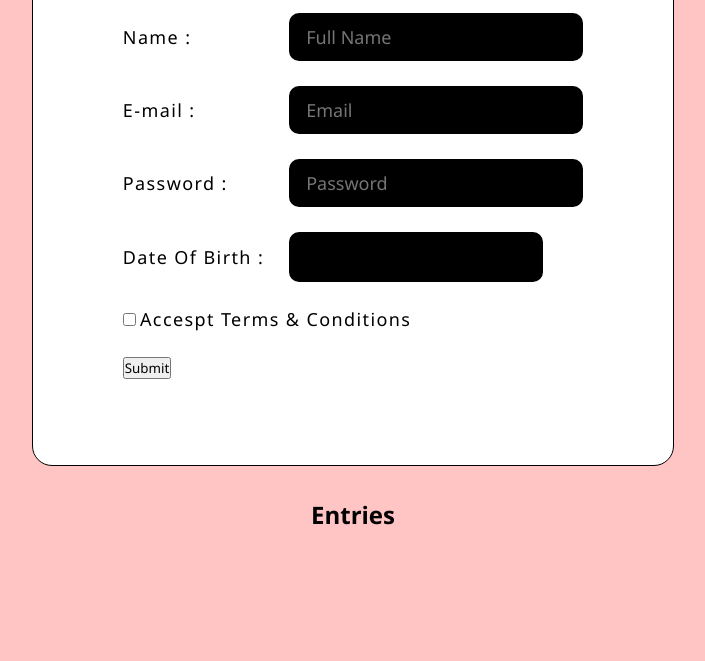
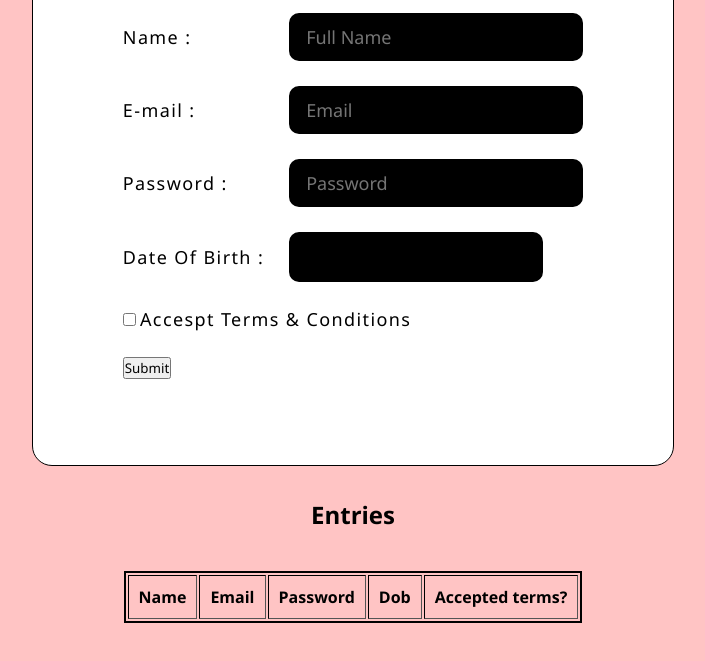
Before and after one commit to vshreshika12/pupilfirst.github.io, a plain HTML site: page index.html in a window 1280 px wide. Shown: the part 183-844 px from the top of the page, without its empty margins (287-992 px from the left). Before the commit the page ends 800 px from the top, so only its background shows below. Drawn offline with Linux system fonts and the light colour scheme.

Commit message:
Update index.html

```diff
--- a/index.html
+++ b/index.html
@@ -5,8 +5,8 @@
     <meta http-equiv="X-UA-Compatible" content="IE=edge" />
     <meta name="viewport" content="width=device-width, initial-scale=1.0" />
     <title>Registration Form</title>
-    <link rel="stylesheet" href="style.css" />
-    <script src="script1.js" defer></script>
+
+    <script src="script.js" defer></script>
     <style>
       * {
         margin: 0;
```
